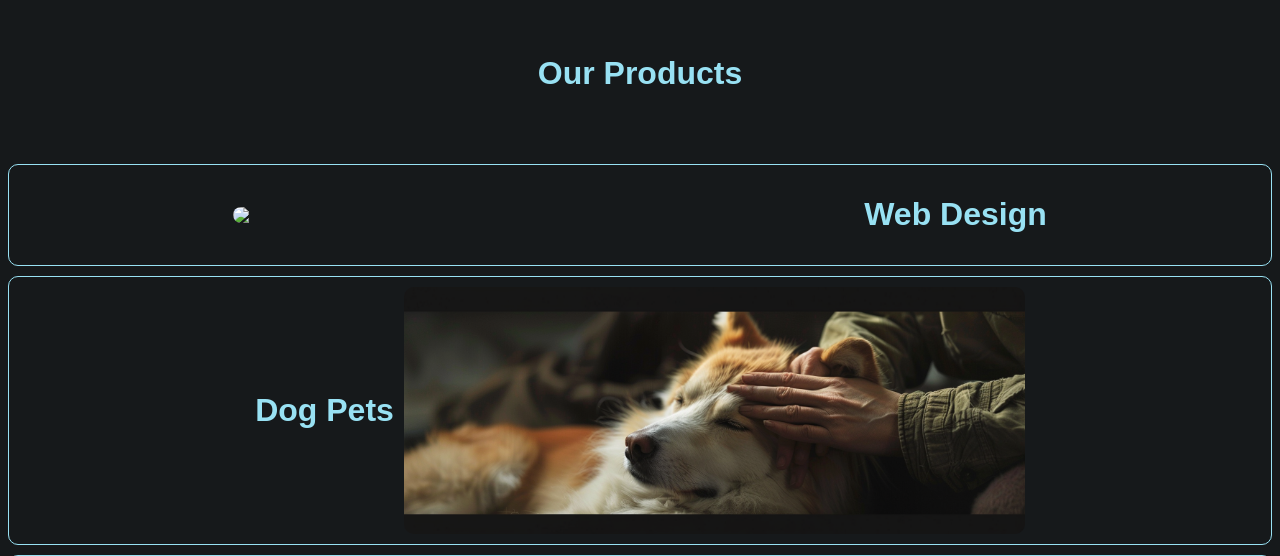
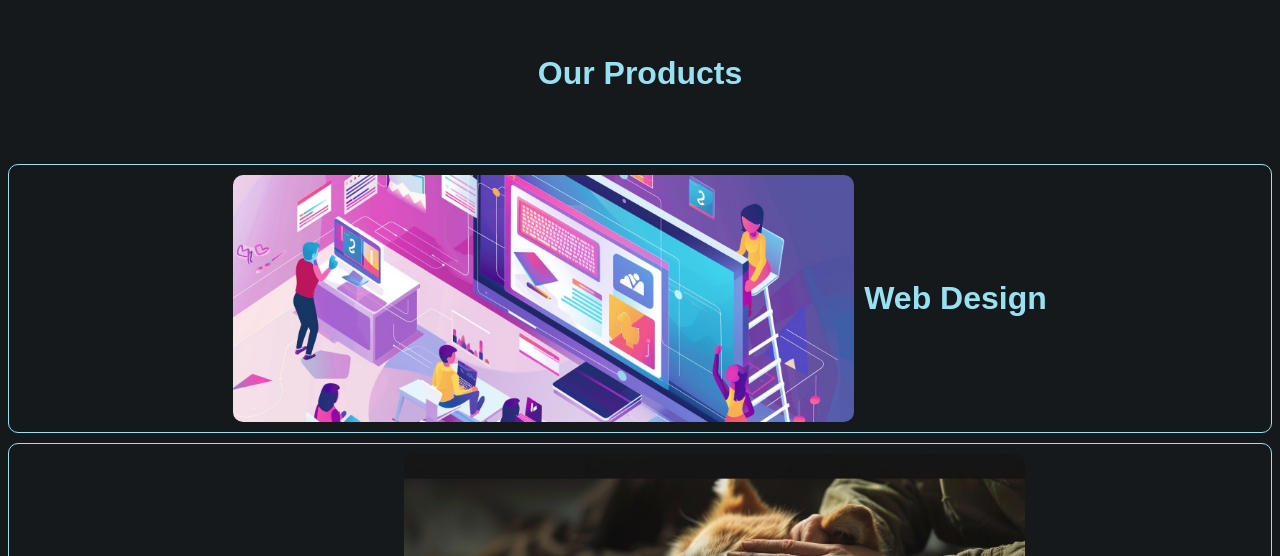
Before and after one commit to dancey-apple/dwarfDadsPracticeWebsite, a plain HTML site: page products.html in a window 1280 px wide. Shown: the part 91-647 px from the top of the page. Drawn offline with Linux system fonts and the light colour scheme.

Commit message:
Update products.html

```diff
--- a/products.html
+++ b/products.html
@@ -34,7 +34,7 @@
         </div>
         <div class="product_names">
             <div class="products_home">
-                <img class="home_image" src="webeDesign.png"/>
+                <img class="home_image" src="webDesign.png"/>
                 <h1>Web Design</h1>
             </div>
             <div class="products_home">
```
